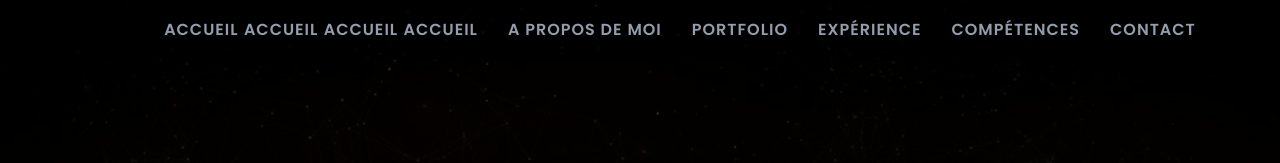
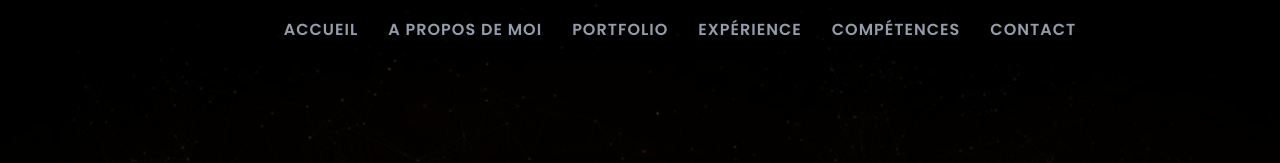
Before and after one commit to Christopher-BLAUD/Portfolio, a website: page index.html in a window 1280 px wide. Shown: the top 163 px of the page. Drawn offline with nearby package versions, Linux system fonts and the light colour scheme.

Commit message:
remove nav li

```diff
--- a/index.html
+++ b/index.html
@@ -28,9 +28,6 @@
         <nav class="navbar">
             <ul>
                 <li>
-                    <a href="#">ACCUEIL</a>
-                    <a href="#">ACCUEIL</a>
-                    <a href="#">ACCUEIL</a>
                     <a href="#">ACCUEIL</a>
                 </li>
                 <li>
```
